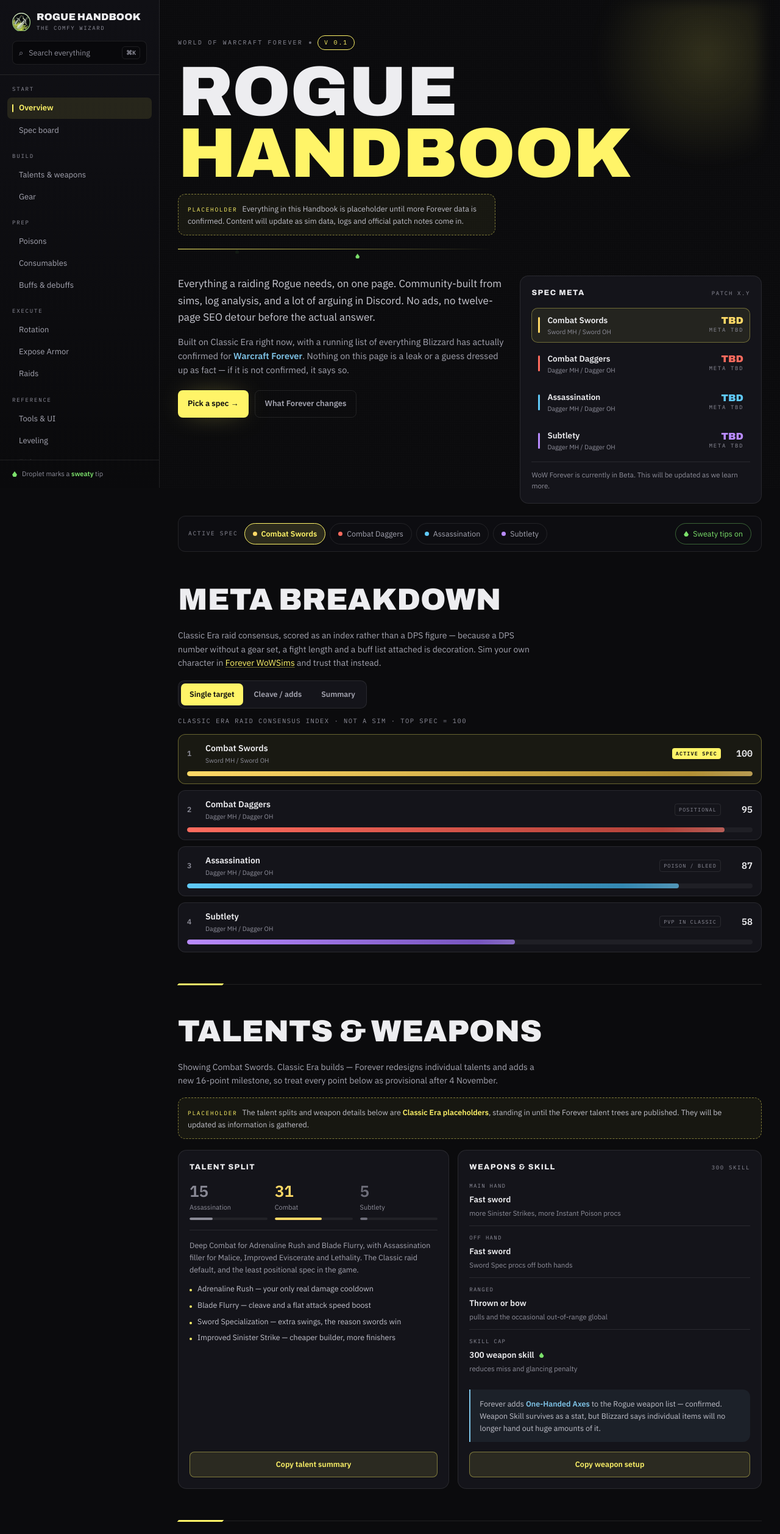
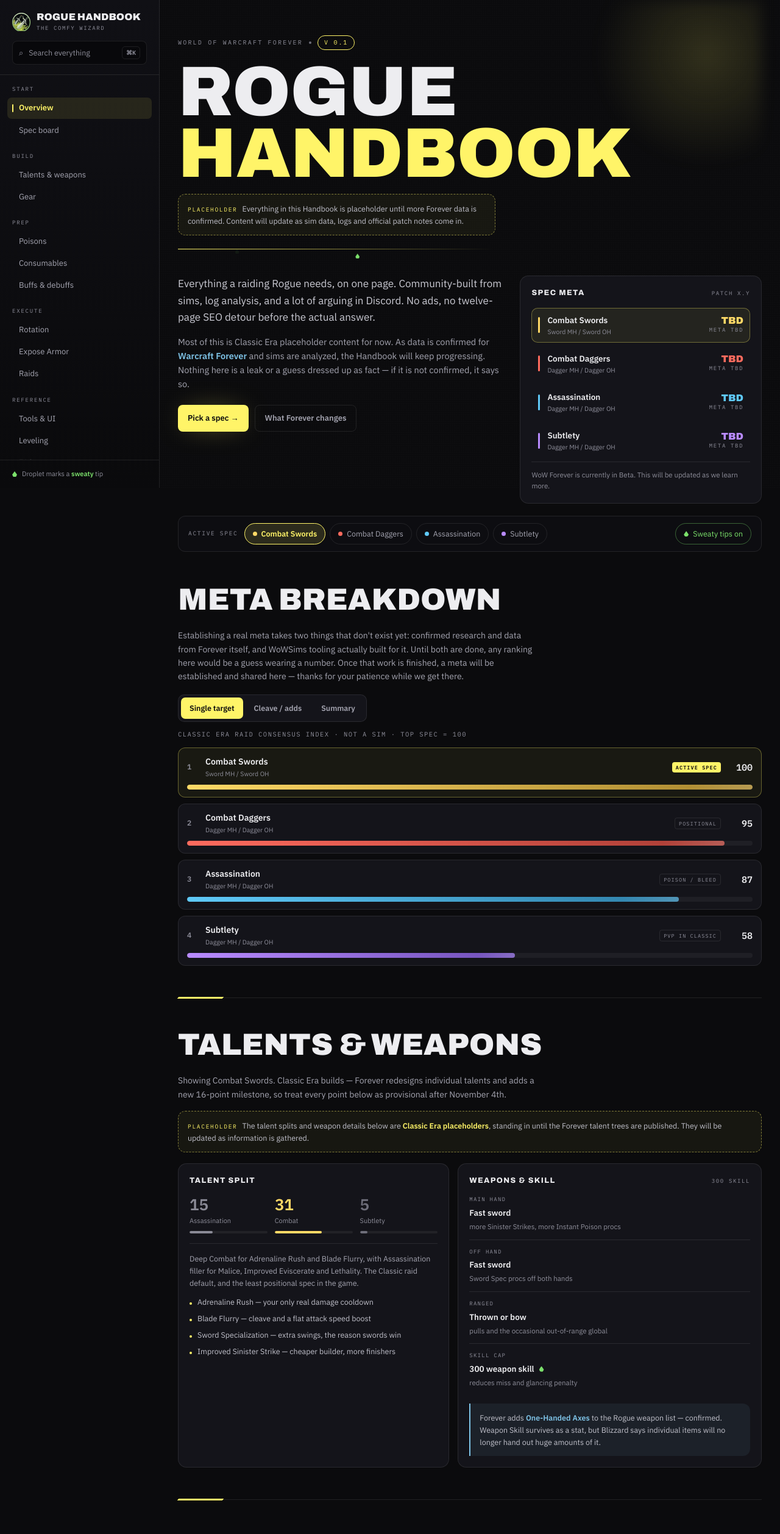
Before and after one commit to ericbtaylorjr/rogueforever, a React (Vite) app: page / in a window 1280 px wide. Shown: the top 2516 px of the page at 61% size. Built offline with nearby package versions, Linux system fonts and the light colour scheme.

Commit message:
More tweaks

```diff
--- a/src/components/sections/Footer.tsx
+++ b/src/components/sections/Footer.tsx
@@ -1,3 +1,4 @@
+import logo from '../../assets/logo-comfy-wizard.png';
 import { footer as copy } from '../../content/copy';
 import { links, socialHref } from '../../content/links';
 import { MailIcon, PhoneIcon, TvIcon, VideoIcon } from '../ui/SocialIcons';
@@ -15,7 +16,24 @@
 
   return (
     <footer className="mt-[52px] grid gap-[26px] border-t border-line pt-[28px] [grid-template-columns:repeat(auto-fit,minmax(min(100%,232px),1fr))]">
-      <div>
+      <div className="flex items-start gap-[16px]">
+        <a
+          href={links.site}
+          target="_blank"
+          rel="noreferrer"
+          aria-label={copy.brand}
+          className="group shrink-0 rounded-[14px] border border-line bg-[radial-gradient(circle_at_50%_40%,rgba(168,85,247,0.22),transparent_70%)] p-[6px] transition-colors hover:border-accent"
+        >
+          <img
+            src={logo}
+            alt=""
+            width={78}
+            height={78}
+            loading="lazy"
+            className="block size-[78px] object-contain drop-shadow-[0_4px_10px_rgba(0,0,0,0.5)] transition-transform duration-200 group-hover:-rotate-3 group-hover:scale-105"
+          />
+        </a>
+        <div className="min-w-0">
           <div
             className="text-ink"
             style={{
@@ -59,6 +77,7 @@
             })}
           </div>
         </div>
+      </div>
 
       <div>
         <div className="t-eyebrow text-[9.5px] tracking-[.18em] text-faint">
--- a/src/components/sections/SpecBoard.tsx
+++ b/src/components/sections/SpecBoard.tsx
@@ -2,7 +2,6 @@
 import { config } from '../../config';
 import { foreverOutlook, specById, specIndex } from '../../content/content';
 import { specBoard } from '../../content/copy';
-import { links } from '../../content/links';
 import type { SimSetId, SpecId } from '../../content/types';
 import { hexA } from '../../lib/color';
 import { useCompendium, type SortKey } from '../../state/CompendiumProvider';
@@ -304,18 +303,7 @@
     <section id="specs" aria-label="Spec board" className="pt-[44px]">
       <SectionHeading id="specs" />
 
-      <p className="max-w-[70ch] text-[14px] leading-[1.6] text-mute">
-        {specBoard.intro.before}
-        <a
-          href={links.wowsims}
-          target="_blank"
-          rel="noreferrer"
-          className="text-accent underline decoration-accent/40 underline-offset-2"
-        >
-          {specBoard.intro.link}
-        </a>
-        {specBoard.intro.after}
-      </p>
+      <p className="max-w-[70ch] text-[14px] leading-[1.6] text-mute">{specBoard.intro}</p>
 
       <div className="mt-[18px]">
         <SegmentedTabs
--- a/src/components/sections/Talents.tsx
+++ b/src/components/sections/Talents.tsx
@@ -3,7 +3,6 @@
 import { talents as copy } from '../../content/copy';
 import { useCompendium } from '../../state/CompendiumProvider';
 import { Callout } from '../ui/Callout';
-import { CopyButton } from '../ui/CopyButton';
 import { Droplet } from '../ui/Droplet';
 import { SectionHeading } from '../ui/SectionHeading';
 
@@ -19,10 +18,6 @@
     const raf = requestAnimationFrame(() => setGrown(true));
     return () => cancelAnimationFrame(raf);
   }, [spec]);
-
-  const summary = `${specById[spec].name} — ${d.talents
-    .map((t) => `${t.name} ${t.pts}`)
-    .join(' / ')}\n${d.keyTalents.map((k) => `• ${k}`).join('\n')}`;
 
   return (
     <div className="panel flex flex-col p-[18px]">
@@ -68,15 +63,6 @@
           </li>
         ))}
       </ul>
-
-      <div className="mt-[16px]">
-        <CopyButton
-          copyKey={`talents-${spec}`}
-          text={summary}
-          label={copy.copyTalents}
-          copiedLabel={copy.copied}
-        />
-      </div>
     </div>
   );
 }
@@ -84,10 +70,6 @@
 function WeaponCard() {
   const { spec, sweaty } = useCompendium();
   const d = specDetail[spec];
-
-  const setup = `${specById[spec].name} — weapons\n${d.weapons
-    .map((w) => `${w.slot}: ${w.name} (${w.why})`)
-    .join('\n')}`;
 
   return (
     <div className="panel flex flex-col p-[18px]">
@@ -109,21 +91,12 @@
         ))}
       </div>
 
-      <div className="mt-[14px]">
+      <div className="mt-auto pt-[14px]">
         <Callout tone="sky">
           {copy.foreverCallout.before}
           <strong className="font-semibold text-sky">{copy.foreverCallout.strong}</strong>
           {copy.foreverCallout.after}
         </Callout>
-      </div>
-
-      <div className="mt-auto pt-[16px]">
-        <CopyButton
-          copyKey={`weapons-${spec}`}
-          text={setup}
-          label={copy.copyWeapons}
-          copiedLabel={copy.copied}
-        />
       </div>
     </div>
   );
--- a/src/components/shell/SpecBar.tsx
+++ b/src/components/shell/SpecBar.tsx
@@ -1,5 +1,6 @@
 import { specBar } from '../../content/copy';
-import { specs } from '../../content/content';
+import { specById, specs } from '../../content/content';
+import type { SpecId } from '../../content/types';
 import { useCompendium } from '../../state/CompendiumProvider';
 import { Droplet } from '../ui/Droplet';
 
@@ -20,6 +21,39 @@
           padding: isPhone ? '10px 12px' : '11px 16px',
         }}
       >
+        {isPhone ? (
+          <div className="relative min-w-0 flex-1">
+            <span
+              aria-hidden="true"
+              className="pointer-events-none absolute left-[13px] top-1/2 size-[7px] shrink-0 -translate-y-1/2 rounded-full"
+              style={{ background: specById[spec].color }}
+            />
+            <select
+              aria-label={specBar.label}
+              value={spec}
+              onChange={(e) => setSpec(e.target.value as SpecId)}
+              className="w-full appearance-none rounded-[20px] border bg-transparent py-[10px] pl-[27px] pr-[30px] text-[13px] font-semibold"
+              style={{
+                borderColor: 'var(--accent)',
+                background: 'rgba(255,244,104,.13)',
+                color: 'var(--accent)',
+              }}
+            >
+              {specs.map((s) => (
+                <option key={s.id} value={s.id} style={{ color: '#0B0B0D' }}>
+                  {s.name}
+                </option>
+              ))}
+            </select>
+            <span
+              aria-hidden="true"
+              className="pointer-events-none absolute right-[12px] top-1/2 -translate-y-1/2 text-[9px] text-accent"
+            >
+              ▾
+            </span>
+          </div>
+        ) : (
+          <>
             <span className="t-eyebrow text-[9.5px] tracking-[.18em] text-faint">
               {specBar.label}
             </span>
@@ -35,7 +69,7 @@
                     onClick={() => setSpec(s.id)}
                     className="pill transition-colors"
                     style={{
-                  padding: isPhone ? '10px 14px' : '7px 13px',
+                      padding: '7px 13px',
                       borderColor: on ? 'var(--accent)' : 'var(--line)',
                       background: on ? 'rgba(255,244,104,.13)' : 'transparent',
                       color: on ? 'var(--accent)' : 'var(--mute)',
@@ -54,12 +88,14 @@
             </div>
 
             <span className="ml-auto" />
+          </>
+        )}
 
         <button
           type="button"
           aria-pressed={sweaty}
           onClick={toggleSweaty}
-          className="pill transition-colors"
+          className="pill shrink-0 transition-colors"
           style={{
             padding: isPhone ? '10px 14px' : '7px 13px',
             borderColor: sweaty ? 'rgba(123,224,107,.4)' : 'var(--line)',
--- a/src/content/content.json
+++ b/src/content/content.json
@@ -459,19 +459,19 @@
   "foreverDates": [
     {
       "label": "Announced",
-      "val": "12 Sep 2026",
+      "val": "Sep 12th, 2026",
       "note": "BlizzCon 2026 main stage",
       "color": "#A4A4B0"
     },
     {
       "label": "Beta",
-      "val": "17 Sep 2026",
-      "note": "Live now — testing runs through 21 Oct",
+      "val": "Sep 17th, 2026",
+      "note": "Live now — testing runs through Oct 21st",
       "color": "#7FC4E8"
     },
     {
       "label": "Launch",
-      "val": "4 Nov 2026",
+      "val": "Nov 4th, 2026",
       "note": "3pm Pacific, worldwide",
       "color": "#FFF468"
     },
@@ -529,7 +529,7 @@
       "status": "Confirmed",
       "hue": "#7BE06B",
       "body": "Three Classic-style trees, 51 points, but individual talents are redesigned and there is a new 16-point milestone to plan around.",
-      "impact": "Every talent split on this page is a Classic Era build. Treat them as history from 4 November onward."
+      "impact": "Every talent split on this page is a Classic Era build. Treat them as history from November 4th onward."
     },
     {
       "title": "Slower, more tactical combat",
@@ -576,7 +576,7 @@
       "cat": "Unknown",
       "status": "Confirmed",
       "hue": "#7BE06B",
-      "body": "The Forever beta opened today, 17 September, right after the live developer Q&A. Opening-week access covers the Skyborne race and Zephras Isle zone, an initial level cap of 20 (raised to 30 later in the test), and two dungeons — Hall of Thanes and Ruins of Lordaeron. Testing runs through 21 October.",
+      "body": "The Forever beta opened today, September 17th, right after the live developer Q&A. Opening-week access covers the Skyborne race and Zephras Isle zone, an initial level cap of 20 (raised to 30 later in the test), and two dungeons — Hall of Thanes and Ruins of Lordaeron. Testing runs through October 21st.",
       "impact": "You can play a Rogue in Forever right now instead of only reading about it — just at a low level cap. Nothing past the opening test content is accessible yet."
     }
   ],
@@ -969,14 +969,14 @@
       "name": "Hyjal Summit",
       "abbr": "HS",
       "hue": "#5C8A3A",
-      "tag": "Unlocks 9 Dec 2026",
+      "tag": "Unlocks Dec 9th, 2026",
       "summary": "20-player raid at Mount Hyjal, set in the aftermath of Archimonde's defeat. Boss list not yet published.",
       "prep": "Rogue strategies and tips will be updated as soon as this raid's content becomes available for testing.",
       "phases": [
         {
           "n": "What Blizzard has confirmed",
           "lines": [
-            "A 20-player raid, unlocking 9 December 2026 — five weeks after the 4 November launch.",
+            "A 20-player raid, unlocking December 9th, 2026 — five weeks after the November 4th launch.",
             "Blizzard's own words: \"Mount Hyjal invites you to explore the aftermath of Archimonde's defeat, journey through Darkwhisper Gorge, and help shape the future of a recovering land.\"",
             "Ships with new tier sets and a legendary reward, shared across the Hyjal Summit and Barrow Deeps raid wave."
           ]
@@ -995,7 +995,7 @@
       "name": "Barrow Deeps",
       "abbr": "BD",
       "hue": "#4A2E6E",
-      "tag": "Unlocks 9 Dec 2026",
+      "tag": "Unlocks Dec 9th, 2026",
       "summary": "10-player raid. Blizzard has confirmed its size and unlock date; boss list not yet published.",
       "prep": "Rogue strategies and tips will be updated as soon as this raid's content becomes available for testing.",
       "phases": [
@@ -1003,7 +1003,7 @@
           "n": "What Blizzard has confirmed",
           "lines": [
             "A 10-player raid — Blizzard describes it as \"a maximum-level 10-player challenge.\"",
-            "Unlocks 9 December 2026, alongside Hyjal Summit.",
+            "Unlocks December 9th, 2026, alongside Hyjal Summit.",
             "Ships with new tier sets and a legendary reward, shared across the Hyjal Summit and Barrow Deeps raid wave."
           ]
         },
@@ -1021,14 +1021,14 @@
       "name": "Onyxia's Lair",
       "abbr": "ONY",
       "hue": "#8E3A22",
-      "tag": "Unlocks 9 Dec 2026",
+      "tag": "Unlocks Dec 9th, 2026",
       "summary": "Classic's 40-player raid returns as part of the December raid wave. Straight rerelease or rework is unconfirmed.",
       "prep": "Rogue strategies and tips will be updated as soon as this raid's content becomes available for testing.",
       "phases": [
         {
           "n": "What Blizzard has confirmed",
           "lines": [
-            "The 40-player raid returns as part of the raid wave unlocking 9 December 2026, per Blizzard's Forever roadmap.",
+            "The 40-player raid returns as part of the raid wave unlocking December 9th, 2026, per Blizzard's Forever roadmap.",
             "Blizzard's written recap only frames it as \"a revamped iconic raid\" — it doesn't name Onyxia's Lair directly in that text, though the roadmap graphic does.",
             "Whether the fight is a straight rerelease or a reworked encounter has not been said."
           ]
@@ -1095,6 +1095,10 @@
     {
       "name": "Weapon set swap",
       "code": "#showtooltip\n/equipslot 16 Backup Main Hand\n/equipslot 17 Backup Off Hand"
+    },
+    {
+      "name": "Pickpocket (any skill from stealth)",
+      "code": "#showtooltip\n/cast Pick Pocket\n/cast Sinister Strike"
     }
   ],
   "leveling": [
@@ -1111,12 +1115,12 @@
   ],
   "changelog": [
     {
-      "date": "17 Sep 2026",
+      "date": "Sep 17th, 2026",
       "text": "Stood up the first iteration of the WoW Forever Rogue Handbook — spec board, talents, poisons, rotation, gear, consumables and the Forever watch, all in one place."
     },
     {
-      "date": "12 Sep 2026",
-      "text": "Warcraft Forever announced at BlizzCon. Beta 17 September, launch 4 November, level cap staying at 60. Rogues confirmed to gain One-Handed Axes."
+      "date": "Sep 12th, 2026",
+      "text": "Warcraft Forever announced at BlizzCon. Beta September 17th, launch November 4th, level cap staying at 60. Rogues confirmed to gain One-Handed Axes."
     }
   ],
   "nav": [
--- a/src/content/copy.ts
+++ b/src/content/copy.ts
@@ -18,9 +18,9 @@
   },
   lede: 'Everything a raiding Rogue needs, on one page. Community-built from sims, log analysis, and a lot of arguing in Discord. No ads, no twelve-page SEO detour before the actual answer.',
   support: {
-    before: 'Built on Classic Era right now, with a running list of everything Blizzard has actually confirmed for ',
+    before: 'Most of this is Classic Era placeholder content for now. As data is confirmed for ',
     link: 'Warcraft Forever',
-    after: '. Nothing on this page is a leak or a guess dressed up as fact — if it is not confirmed, it says so.',
+    after: ' and sims are analyzed, the Handbook will keep progressing. Nothing here is a leak or a guess dressed up as fact — if it is not confirmed, it says so.',
   },
   ctaPrimary: 'Pick a spec →',
   ctaGhost: 'What Forever changes',
@@ -56,16 +56,12 @@
 };
 
 export const specBoard = {
-  intro: {
-    before:
-      'Classic Era raid consensus, scored as an index rather than a DPS figure — because a DPS number without a gear set, a fight length and a buff list attached is decoration. Sim your own character in ',
-    link: 'Forever WoWSims',
-    after: ' and trust that instead.',
-  },
+  intro:
+    "Establishing a real meta takes two things that don't exist yet: confirmed research and data from Forever itself, and WoWSims tooling actually built for it. Until both are done, any ranking here would be a guess wearing a number. Once that work is finished, a meta will be established and shared here — thanks for your patience while we get there.",
   cols: { rank: 'RANK', index: 'INDEX · vs top' },
   pending: {
     heading: 'No Forever sim data exists yet',
-    body: 'Beta opens 17 September and the game launches 4 November. Until logs exist there is nothing honest to rank. What we can do is tell you which direction each spec is pointing, based only on changes Blizzard has actually confirmed.',
+    body: 'Beta opens September 17th and the game launches November 4th. Until logs exist there is nothing honest to rank. What we can do is tell you which direction each spec is pointing, based only on changes Blizzard has actually confirmed.',
   },
   yourSpec: 'ACTIVE SPEC',
 } as const;
@@ -79,7 +75,7 @@
 export const talents = {
   /** `{spec}` is replaced with the active spec name. */
   intro:
-    'Showing {spec}. Classic Era builds — Forever redesigns individual talents and adds a new 16-point milestone, so treat every point below as provisional after 4 November.',
+    'Showing {spec}. Classic Era builds — Forever redesigns individual talents and adds a new 16-point milestone, so treat every point below as provisional after November 4th.',
   todoLabel: 'PLACEHOLDER',
   todo: {
     before: 'The talent splits and weapon details below are ',
@@ -90,9 +86,6 @@
   splitTitle: 'Talent split',
   weaponsTitle: 'Weapons & skill',
   skillCap: '300 SKILL',
-  copyTalents: 'Copy talent summary',
-  copyWeapons: 'Copy weapon setup',
-  copied: 'Copied',
   foreverCallout: {
     before: 'Forever adds ',
     strong: 'One-Handed Axes',
```
Also changed, not shown: src/assets/logo-comfy-wizard.png (added). Lines whose indentation alone changed are shown as unchanged.
